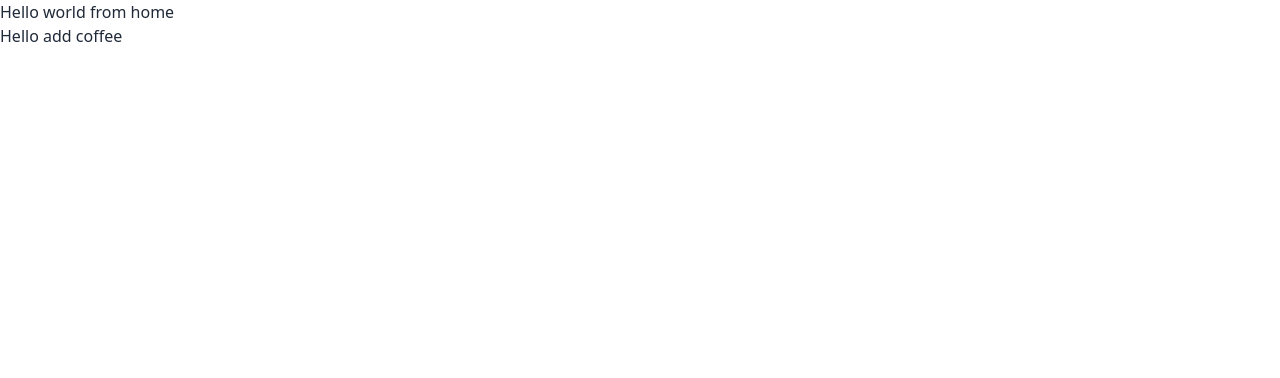
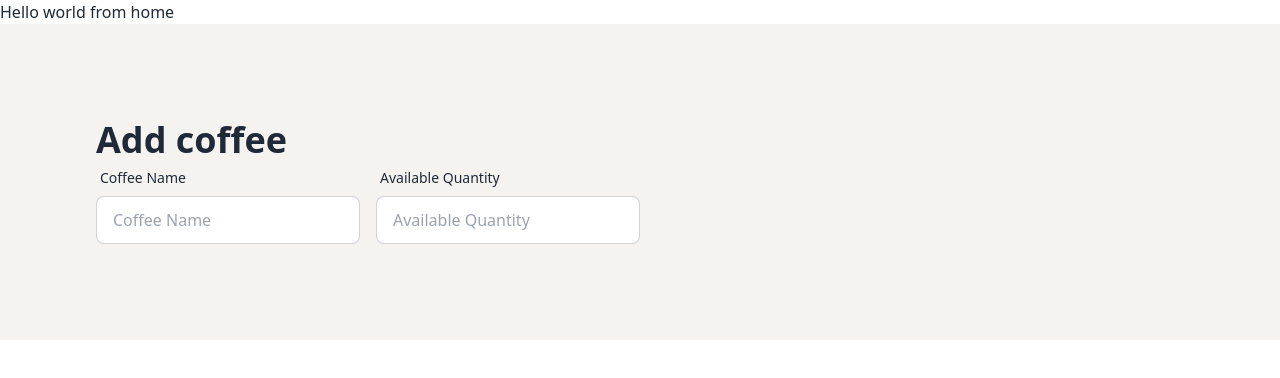
Before and after one commit to joysaha023/coffee-store-client-side, a React (Vite) app: page /AddCoffee in a window 1280 px wide. Shown: the top 378 px of the page. Built offline with nearby package versions, Linux system fonts and the light colour scheme.

Commit message:
add coffee section edits

```diff
--- a/src/Components/AddCoffee/AddCoffee.jsx
+++ b/src/Components/AddCoffee/AddCoffee.jsx
@@ -1,11 +1,37 @@
-import React from 'react';
+import React from "react";
 
 const AddCoffee = () => {
-    return (
-        <div>
-            <h2>Hello add coffee</h2>
+  return (
+    <div className="bg-[#F4F3F0] p-24">
+      <h2 className="text-4xl font-bold">Add coffee</h2>
+      <form className="text-center w-2/4">
+        <div className="md:flex">
+          <div className="form-control md:w-1/2 ">
+            <label className="label">
+              <span className="label-text">Coffee Name</span>
+            </label>
+            <input
+              type="text"
+              placeholder="Coffee Name"
+              className="input input-bordered w-full"
+              required
+            />
+          </div>
+          <div className="form-control md:w-1/2 ml-4">
+            <label className="label">
+              <span className="label-text">Available Quantity</span>
+            </label>
+            <input
+              type="text"
+              placeholder="Available Quantity"
+              className="input input-bordered w-full"
+              required
+            />
+          </div>
         </div>
-    );
+      </form>
+    </div>
+  );
 };
 
 export default AddCoffee;
```
